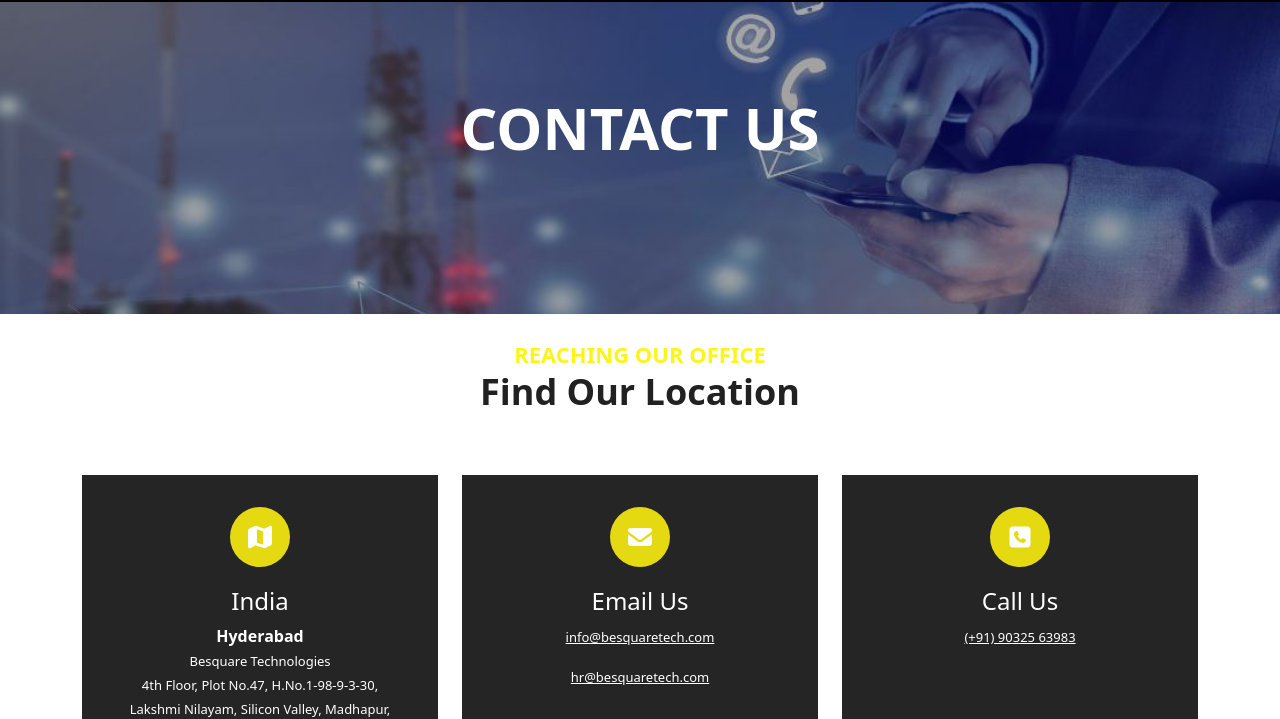
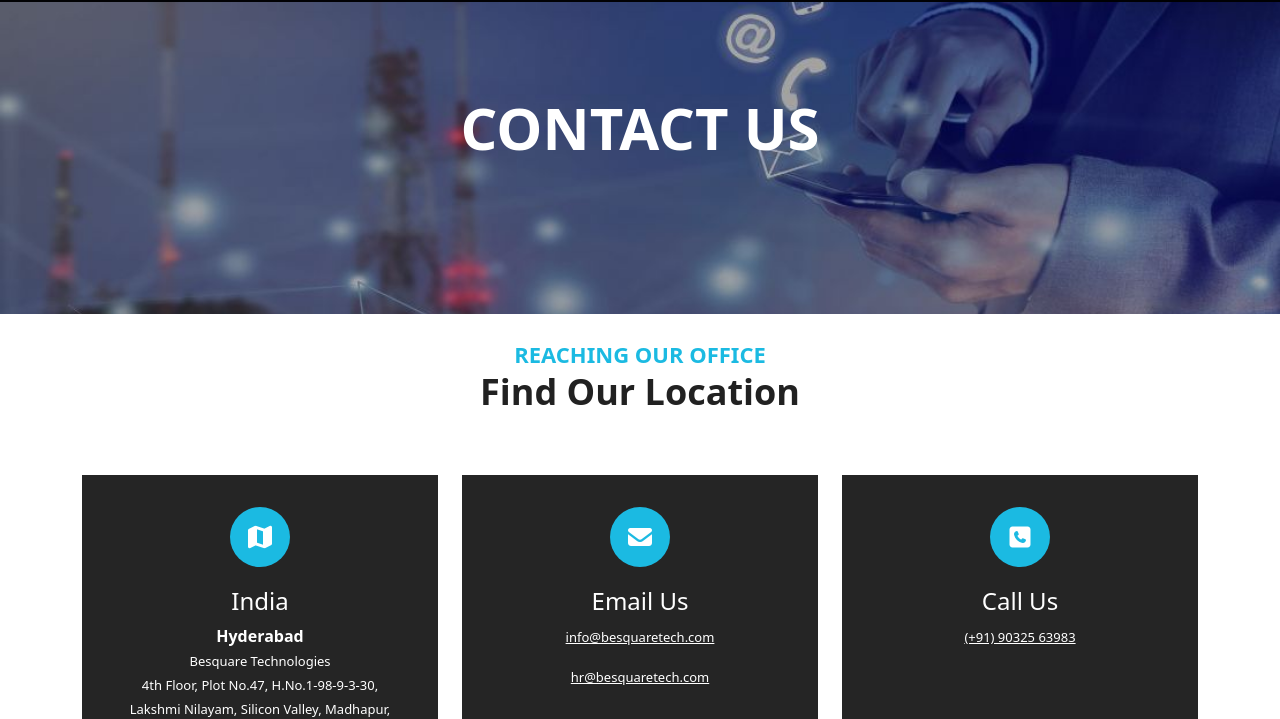
Before and after one commit to shrutika728/Besquare-Technologies-Website, a plain HTML site: page contact.html in a window 1280 px wide. Shown: the part 86-805 px from the top of the page. Drawn offline with nearby package versions, Linux system fonts and the light colour scheme; a web font is replaced by a local one.

Commit message:
modified changes to contact page

```diff
--- a/contact.html
+++ b/contact.html
@@ -201,7 +201,7 @@
                                       placeholder="" rows="10" required></textarea>
                         </div>
                         <div class="text-right"><br>
-                            <button class="btn btn-warning solid blank" type="submit">Send Message</button>
+                            <button class="btn btn-primary solid blank" type="submit">Send Message</button>
                         </div>
                         <p id="my-form-status"></p>
                     </form>
--- a/css/contact.css
+++ b/css/contact.css
@@ -15,7 +15,7 @@
     margin: 0;
     text-transform: uppercase;
     font-weight: 800;
-    color: #fff41a;
+    color: #1bbae2;
     padding-top: 25px;
 }
 
@@ -101,7 +101,7 @@
 .ts-service-icon.icon-round i {
   font-size: 24px;
   color: #fff;
-  background: linear-gradient(150deg, #e5d912 36%, #e5d912 100%);;
+  background: linear-gradient(150deg, #1bbae2 36%, #1bbae2 100%);
   text-align: center;
   border-radius: 100%;
   width: 60px;
```
